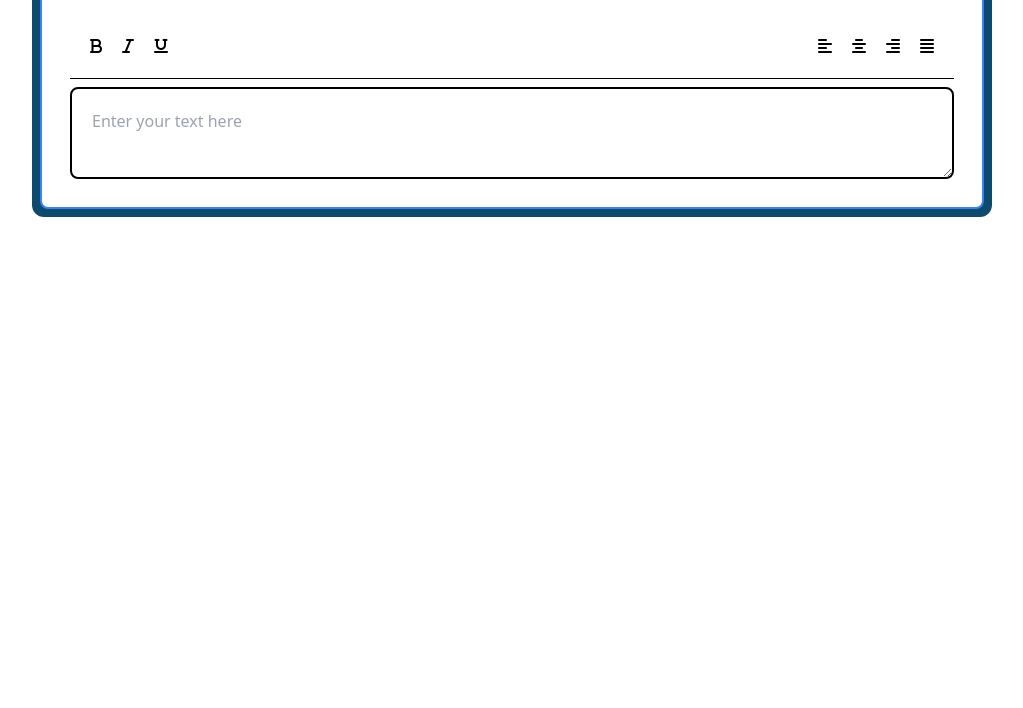
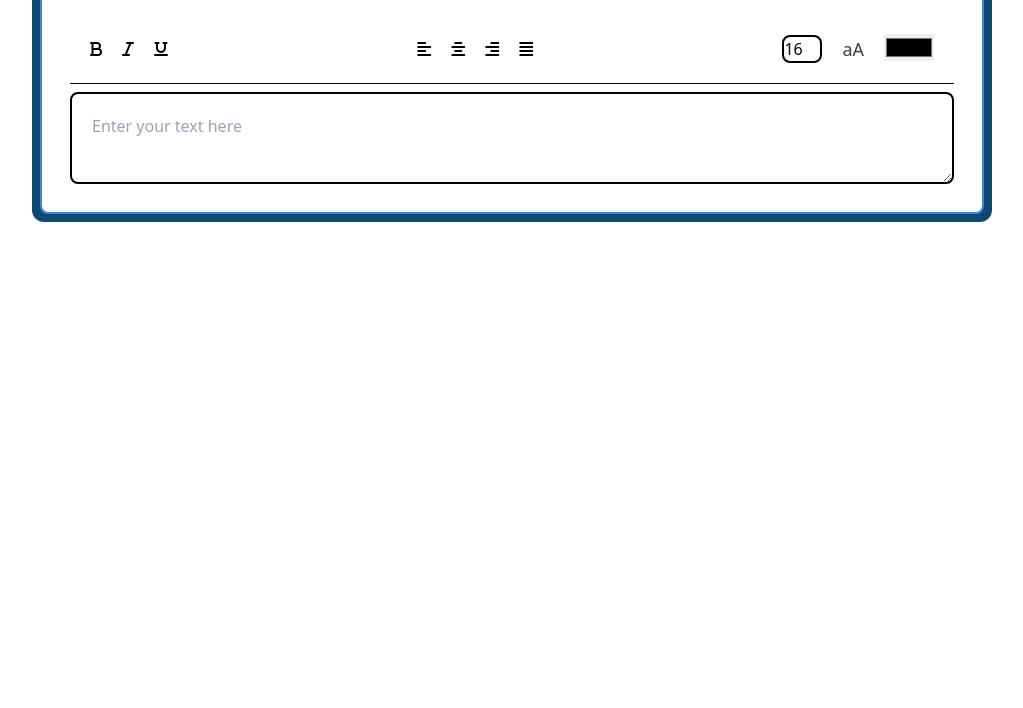
Before and after one commit to KhanZiaul/JS-text-editors, a plain HTML site: page index.html in a window 1280 px wide. Shown: the part 92-800 px from the top of the page, without its empty margins (128-1151 px from the left). Drawn offline with nearby package versions, Linux system fonts and the light colour scheme; files that its build step writes are made by us from their sources; a web font is replaced by a local one.

Commit message:
text-color,fontSize,fontFamile done

```diff
--- a/index.html
+++ b/index.html
@@ -51,6 +51,17 @@
                           <button id="te-justify" class="btn-hover"> <i class="fa-sharp fa-solid fa-align-justify"></i> </button>
                     </div>
 
+                     <!-- Text Color , Font-Size , Font-family -->
+
+            <div class="flex md:gap-5">
+
+                <button class="block"> <input type="number" name="" id="te-font-size" class="w-10 border-2 border-black rounded-lg" value="16" min="16" max="40"></button>
+
+                    <button id="te-font-family" class="font-medium text-lg text-neutral-700 block btn-hover">aA</button>
+
+                    <button class="block"> <input type="color" name="" id="te-color"></button>
+             </div>
+
                 </div>
 
                 <div>
```
